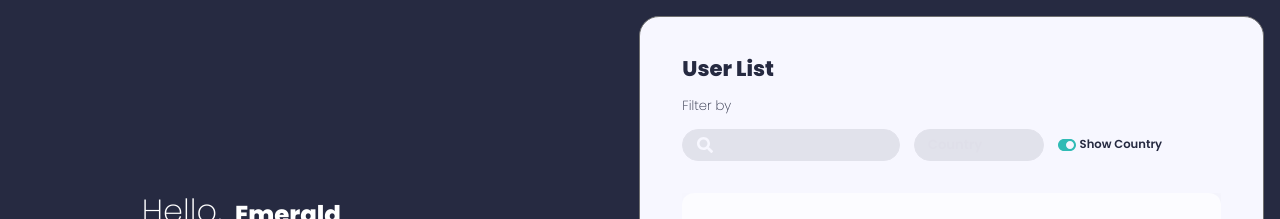
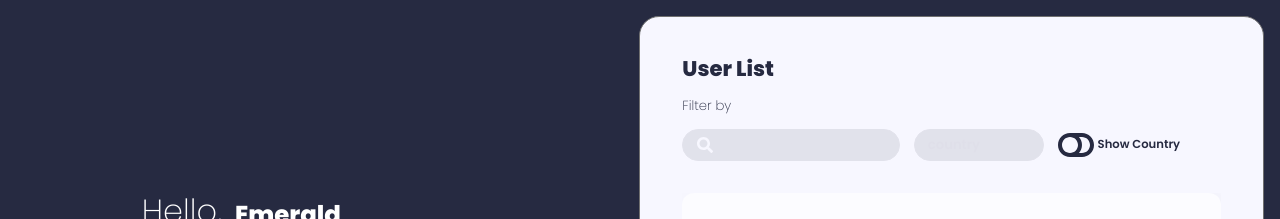
Before and after one commit to abisalde/working-with-data, a React (Create React App) app: page / in a window 1280 px wide. Shown: the top 219 px of the page. Built offline with nearby package versions, Linux system fonts and the light colour scheme.

Commit message:
displayCountry

```diff
--- a/src/components/common/usersSearchComponent.jsx
+++ b/src/components/common/usersSearchComponent.jsx
@@ -1,18 +1,43 @@
-import React from 'react';
+import React, { useRef } from 'react';
 import  { Formik } from 'formik';
 import { FilterBox, ListForm, SearchIcon, Input, Select, ShowCountry, CountryText } from './common.component.styled';
 
+import { useDispatch, useSelector } from 'react-redux';
+import { singleUsersData, filterCountry } from '../data/sampleData';
+import { showCountry, filterUsersWithCountry } from '../store/actions/action_filter';
 
 // Get FontAwesome
-import { faSearch, faToggleOn } from "@fortawesome/free-solid-svg-icons";
+import { faSearch, faToggleOff, faToggleOn } from "@fortawesome/free-solid-svg-icons";
 import { FontAwesomeIcon } from "@fortawesome/react-fontawesome";
 
 
 
+
 function UsersSearchComponents() {
+    const { users } = useSelector(state => state.users)
+    const displayUsers = singleUsersData(users);
+    let countries = ['country'];
+    countries = countries.concat(filterCountry(displayUsers));
+
+    const showcountry = useRef(false);
+    const dispatch = useDispatch()
+
     const initialValue = {
-        findInList: " ",
+        country: '',
+        showCountry: true,
+        findInList: "",
     };
+
+    const Toggle = ({switchToggle, onClick}) => {
+        return (
+            <FontAwesomeIcon
+                onClick= {onClick}
+                icon={switchToggle? faToggleOn: faToggleOff}
+                color={switchToggle? "var(--btnroute)" : null}
+                size="2x"
+            />
+        )
+    }
 
     const onSubmit = async (values) => {
         let search = JSON.stringify(values, null, 2);
@@ -44,13 +69,30 @@ function UsersSearchComponents() {
                     // value={formik.values.findInList}
                 />
             </ListForm>
-                <Select>
-                    <option>Country</option>
+                <Select
+                    placeholder='country'
+                    name='country'
+                    onChange={formik.handleChange}
+                    // value={formik.values.findInList}
+                    onBlur={() =>
+                        dispatch(filterUsersWithCountry(formik.values.country))
+                    }
+                >
+                    {
+                        countries.map((value, i) =>(
+                            <option key={i} value={value}>{value}</option>
+                        ))
+                    }
                 </Select>
             <ShowCountry>
-                <FontAwesomeIcon
-                    color="var(--maleuser)"
-                    icon={faToggleOn}
+                <Toggle
+                    onChange={formik.handleChange}
+                    // value={formik.values.showCountry}
+                    onClick={() => {
+                        showcountry.current = !showcountry.current
+                        dispatch(showCountry(showcountry.current))
+                        console.log('I am Clicked');
+                    }}
                 />
                 <CountryText> Show Country</CountryText>
             </ShowCountry>
--- a/src/components/store/actions/action_filter.js
+++ b/src/components/store/actions/action_filter.js
@@ -1,7 +1,6 @@
 export const SHOW_COUNTRY = "SHOW_COUNTRY";
 export const COUNTRY = "COUNTRY";
 export const FILTER = "FILTER";
-
 
 export const showCountry = (show) => {
     return {
@@ -10,7 +9,7 @@ export const showCountry = (show) => {
     }
 }
 
-export const showUsersWithCountry = (country) => {
+export const filterUsersWithCountry = (country) => {
     return {
         type: COUNTRY,
         payload: country
```
Also changed, not shown: src/components/model/usersModel/globalUser.jsx (+4 -3 lines).
